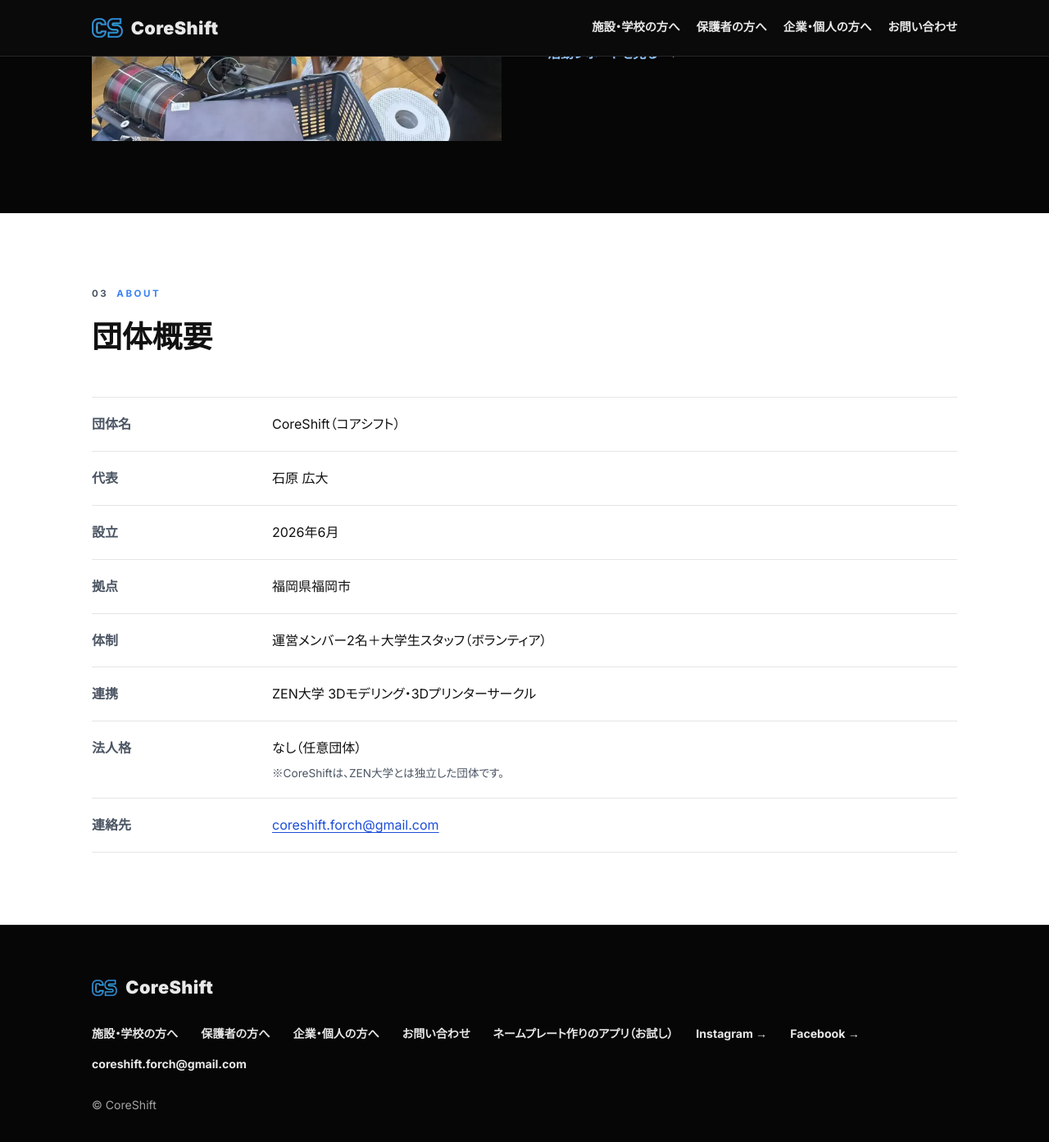
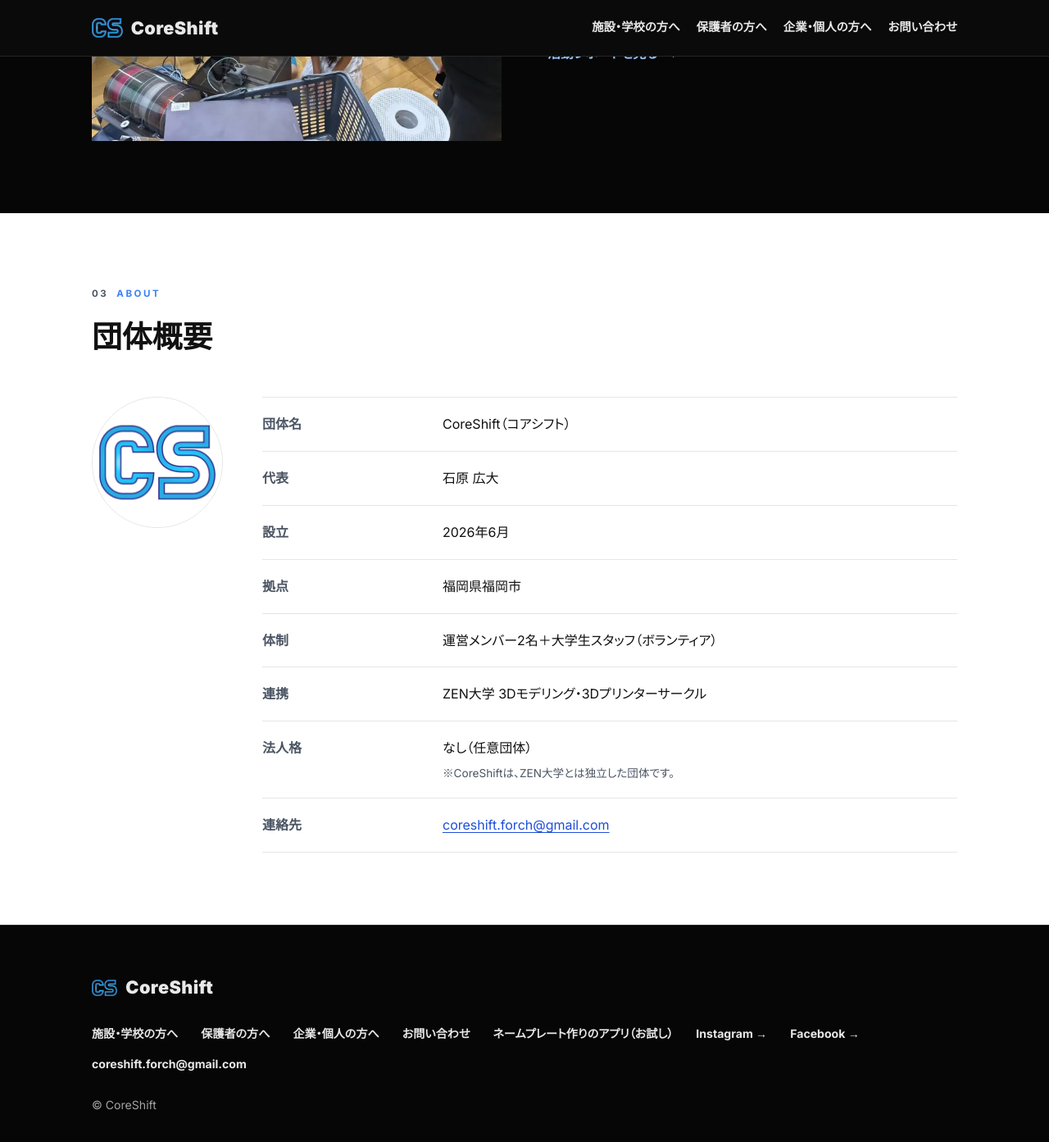
Before and after one commit to coreshiftforch/CoreShift-forchildren-web, a Jekyll site: the page built from index.html, in a window 1280 px wide and 1400 px high, scrolled down 2304 px. Shown: the top 1393 px of the window at 82% size. Built offline with Jekyll 4.4.1, drawn with Linux system fonts in a browser that asks for light colours.

Commit message:
content: 代表の写真の枠に、写真が届くまで団体のロゴ（CSのマーク）を入れる
- トップの団体概要と、保護者向け「安心して参加していただくために」の2か所
- icon/coreshift-avatar.png（アイコン03.png を 320px に縮小、39KB）
- 写真が届いたら、2か所の src を差し替える

Co-Authored-By: Claude Opus 5.5 <noreply@anthropic.com>

```diff
--- a/coreshift-for-children/index.html
+++ b/coreshift-for-children/index.html
@@ -91,7 +91,7 @@ logo_sub: "for children"
         <h2>安心して<wbr>参加していただく<wbr>ために</h2>
       </div>
       <div class="about">
-        <div class="placeholder placeholder--round" hidden>代表の写真</div>
+        <img class="about-avatar" src="/icon/coreshift-avatar.png" width="160" height="160" loading="lazy" alt="CoreShift のロゴ">
         <ul class="labeled">
           <li><b>安全</b><span>3Dプリンターは熱くなる部分があるため、お子さまが3Dプリンターに触ることはありません。機械とPCの操作はすべて大学生スタッフが行います。</span></li>
           <li><b>運営</b><span>代表 石原 広大と大学生スタッフ（<a href="/#about">団体概要へ</a>）</span></li>
--- a/index.html
+++ b/index.html
@@ -92,7 +92,7 @@ google_verification: true
         <h2>団体概要</h2>
       </div>
       <div class="about">
-        <div class="placeholder placeholder--round" hidden>代表の写真</div>
+        <img class="about-avatar" src="/icon/coreshift-avatar.png" width="160" height="160" loading="lazy" alt="CoreShift のロゴ">
         <dl class="spec">
           <dt>団体名</dt><dd>CoreShift（コアシフト）</dd>
           <dt>代表</dt><dd>石原 広大</dd>
--- a/site.css
+++ b/site.css
@@ -205,6 +205,8 @@ h3 { font-size: 1.15rem; line-height: 1.5; font-weight: 900; }
   color: var(--muted); font-size: 0.85rem;
 }
 .placeholder--round { width: 160px; aspect-ratio: 1; border-radius: 50%; }
+/* 代表の写真の場所（写真が届くまでは団体のロゴを入れておく。届いたら src を差し替える） */
+.about-avatar { width: 160px; height: auto; aspect-ratio: 1; border-radius: 50%; object-fit: cover; background: #fff; border: 1px solid var(--border); }
 .slots { list-style: none; padding: 0; display: grid; grid-template-columns: repeat(6, 1fr); gap: 12px; margin-top: 16px; }
 .slots li { padding: 16px; border: 2px dashed var(--border); color: var(--muted); font-size: 0.85rem; font-weight: 700; text-align: center; }
 .plain-list { padding-left: 1.2em; }
@@ -294,6 +296,7 @@ h3 { font-size: 1.15rem; line-height: 1.5; font-weight: 900; }
   .btn { width: 100%; justify-content: center; }
   .btn-row { flex-direction: column; }
   .placeholder--round { width: 120px; }
+  .about-avatar { width: 120px; }
 }
 
 @media (prefers-reduced-motion: reduce) {
```
Also changed, not shown: icon/coreshift-avatar.png (added).
